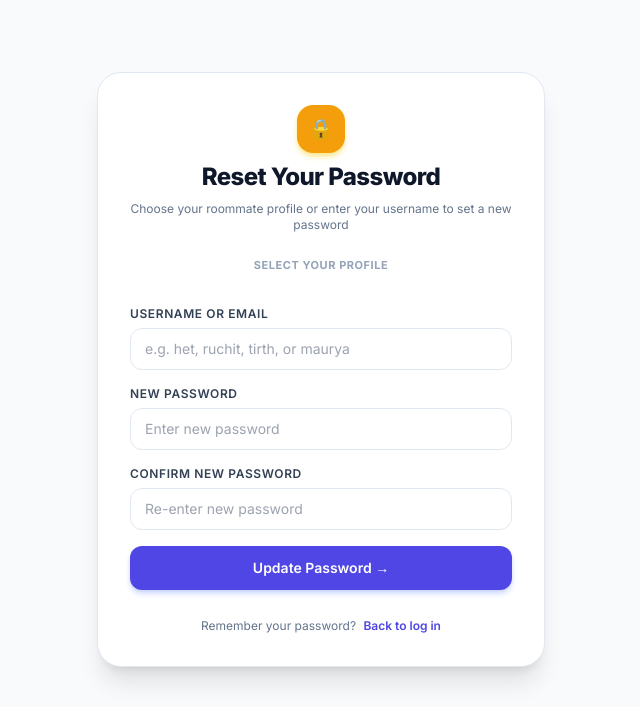
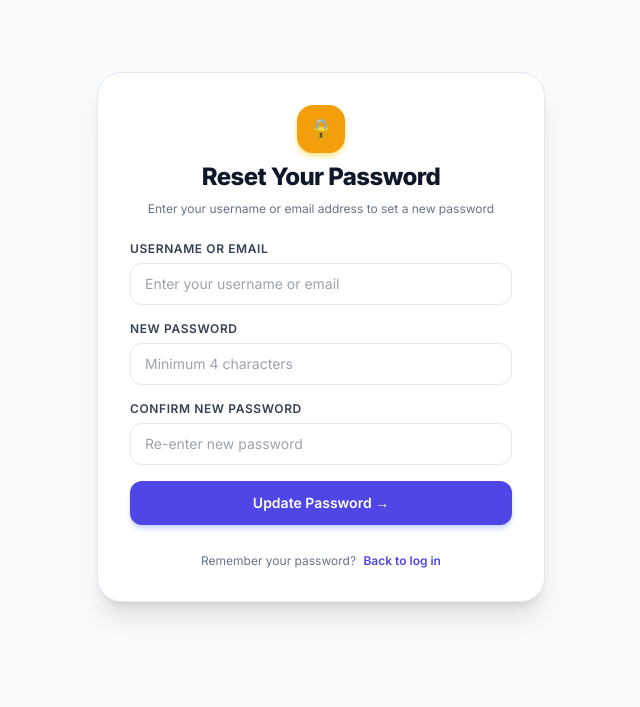
Before and after one commit to D-ENCODER/SplitFlow, a Django app: page /forgot-password/ in a window 1280 px wide. Shown: the part 65-772 px from the top of the page, without its empty margins (319-959 px from the left). After the commit the page ends 690 px from the top, so only its background shows below. Run offline with Django 5.2, Linux system fonts and the light colour scheme; data comes from the database, SQL or seed files in the repository; data that the repository does not hold is empty; some libraries are stand-ins or nearby versions.

Commit message:
Fix Roommate user_id IntegrityError on profile rename and make placeholders generic

```diff
--- a/rcsscrapper/utils.py
+++ b/rcsscrapper/utils.py
@@ -28,13 +28,20 @@ def ensure_roommates():
             admin_user.save()
 
     # Admin profile linked to admin user
-    admin_rm, _ = Roommate.objects.get_or_create(
-        name='Admin',
-        defaults={'email': 'admin@splitflow.local', 'is_me': False, 'is_active': False, 'user': admin_user}
-    )
-    if admin_rm.user != admin_user:
-        admin_rm.user = admin_user
-        admin_rm.save()
+    admin_rm = getattr(admin_user, 'roommate', None)
+    if not admin_rm:
+        admin_rm = Roommate.objects.filter(name='Admin', user__isnull=True).first()
+        if not admin_rm:
+            admin_rm = Roommate.objects.create(
+                name='Admin',
+                user=admin_user,
+                email=admin_user.email or 'admin@splitflow.local',
+                is_me=False,
+                is_active=False
+            )
+        else:
+            admin_rm.user = admin_user
+            admin_rm.save()
 
     # 2. Ensure primary household roommates exist
     profiles = [
@@ -53,13 +60,25 @@ def ensure_roommates():
                 password='admin'
             )
 
-        rm, _ = Roommate.objects.get_or_create(name=p['name'])
-        if rm.user != user or rm.is_me != p['is_me'] or not rm.email or not rm.is_active:
-            rm.user = user
-            rm.is_me = p['is_me']
-            rm.email = user.email
-            rm.is_active = True
-            rm.save()
+        # Look up by user's existing roommate link first (prevents duplicate key errors if renamed)
+        rm = getattr(user, 'roommate', None)
+        if not rm:
+            # Check if there is an unlinked roommate with this name
+            rm = Roommate.objects.filter(name=p['name'], user__isnull=True).first()
+            if not rm:
+                rm = Roommate.objects.create(
+                    name=p['name'],
+                    user=user,
+                    email=user.email,
+                    is_me=p['is_me'],
+                    is_active=True
+                )
+            else:
+                rm.user = user
+                rm.is_me = p['is_me']
+                rm.email = user.email
+                rm.is_active = True
+                rm.save()
 
 
 def parse_tax_from_soup(soup):
--- a/templates/splitter/forgot_password.html
+++ b/templates/splitter/forgot_password.html
@@ -7,7 +7,7 @@
         &#128274;
       </div>
       <h1 class="text-2xl font-extrabold tracking-tight text-slate-900 dark:text-white">Reset Your Password</h1>
-      <p class="text-xs text-slate-500 dark:text-slate-400">Choose your roommate profile or enter your username to set a new password</p>
+      <p class="text-xs text-slate-500 dark:text-slate-400">Enter your username or email address to set a new password</p>
     </div>
 
     {% if error_msg %}
@@ -16,38 +16,18 @@
       </div>
     {% endif %}
 
-    <!-- Quick select roommate profile -->
-    <div class="space-y-2">
-      <div class="text-[11px] font-bold uppercase tracking-wider text-slate-400 text-center">
-        Select Your Profile
-      </div>
-      <div class="grid grid-cols-2 gap-2">
-        {% for r in roommates %}
-        <button type="button" onclick="selectRoommate('{{ r.name|lower }}')"
-                class="flex items-center gap-2 p-2 rounded-xl border border-slate-200 dark:border-slate-700 bg-slate-50 dark:bg-slate-800/60 hover:bg-indigo-50 dark:hover:bg-indigo-950/40 transition cursor-pointer text-left">
-          <span class="w-6 h-6 rounded-lg bg-indigo-100 dark:bg-indigo-900 text-indigo-700 dark:text-indigo-300 font-bold text-xs flex items-center justify-center shrink-0">
-            {{ r.name|slice:":1" }}
-          </span>
-          <span class="text-xs font-semibold text-slate-800 dark:text-slate-200 truncate">
-            {{ r.name }}
-          </span>
-        </button>
-        {% endfor %}
-      </div>
-    </div>
-
     <form method="post" class="space-y-4">
       {% csrf_token %}
 
       <div>
         <label class="block text-xs font-semibold text-slate-700 dark:text-slate-300 uppercase tracking-wider mb-1.5">Username or Email</label>
-        <input id="reset_identifier" type="text" name="identifier" required placeholder="e.g. het, ruchit, tirth, or maurya"
+        <input id="reset_identifier" type="text" name="identifier" required placeholder="Enter your username or email"
                class="w-full px-3.5 py-2.5 rounded-xl border border-slate-200 dark:border-slate-700 bg-white dark:bg-slate-800 text-slate-900 dark:text-white text-sm focus:outline-none focus:ring-2 focus:ring-indigo-500">
       </div>
 
       <div>
         <label class="block text-xs font-semibold text-slate-700 dark:text-slate-300 uppercase tracking-wider mb-1.5">New Password</label>
-        <input type="password" name="new_password" required placeholder="Enter new password"
+        <input type="password" name="new_password" required placeholder="Minimum 4 characters"
                class="w-full px-3.5 py-2.5 rounded-xl border border-slate-200 dark:border-slate-700 bg-white dark:bg-slate-800 text-slate-900 dark:text-white text-sm focus:outline-none focus:ring-2 focus:ring-indigo-500">
       </div>
 
@@ -69,10 +49,4 @@
     </div>
   </div>
 </div>
-
-<script>
-  function selectRoommate(username) {
-    document.getElementById('reset_identifier').value = username;
-  }
-</script>
 {% endblock %}
--- a/templates/splitter/login.html
+++ b/templates/splitter/login.html
@@ -23,7 +23,7 @@
 
       <div>
         <label class="block text-xs font-semibold text-slate-700 dark:text-slate-300 uppercase tracking-wider mb-1.5">Username or Email</label>
-        <input type="text" name="username" required autofocus placeholder="het, ruchit, tirth, maurya, or admin"
+        <input type="text" name="username" required autofocus placeholder="Enter your username or email"
                class="w-full px-3.5 py-2.5 rounded-xl border border-slate-200 dark:border-slate-700 bg-white dark:bg-slate-800 text-slate-900 dark:text-white text-sm focus:outline-none focus:ring-2 focus:ring-indigo-500">
       </div>
 
@@ -44,8 +44,8 @@
 
     <!-- Info note -->
     <div class="p-3 rounded-2xl bg-slate-50 dark:bg-slate-800/60 border border-slate-200 dark:border-slate-700 text-[11px] text-slate-500 dark:text-slate-400 space-y-1">
-      <div class="font-bold text-slate-700 dark:text-slate-300">Roommate Accounts:</div>
-      <div>Het, Ruchit, Tirth, Maurya &bull; Default password: <code class="px-1 py-0.5 rounded bg-slate-200 dark:bg-slate-700 text-slate-800 dark:text-slate-200">admin</code></div>
+      <div class="font-bold text-slate-700 dark:text-slate-300">Default Access:</div>
+      <div>Standard roommate accounts default password: <code class="px-1 py-0.5 rounded bg-slate-200 dark:bg-slate-700 text-slate-800 dark:text-slate-200">admin</code></div>
       <div>Administrator: username <code class="px-1 py-0.5 rounded bg-slate-200 dark:bg-slate-700 text-slate-800 dark:text-slate-200">admin</code></div>
     </div>
 
--- a/templates/splitter/register.html
+++ b/templates/splitter/register.html
@@ -21,19 +21,19 @@
 
       <div>
         <label class="block text-xs font-semibold text-slate-700 dark:text-slate-300 uppercase tracking-wider mb-1.5">Full Name</label>
-        <input type="text" name="full_name" required placeholder="e.g. Het, Ruchit, Tirth, Maurya"
+        <input type="text" name="full_name" required placeholder="e.g. Alex Smith"
                class="w-full px-3.5 py-2.5 rounded-xl border border-slate-200 dark:border-slate-700 bg-white dark:bg-slate-800 text-slate-900 dark:text-white text-sm focus:outline-none focus:ring-2 focus:ring-indigo-500">
       </div>
 
       <div>
         <label class="block text-xs font-semibold text-slate-700 dark:text-slate-300 uppercase tracking-wider mb-1.5">Username</label>
-        <input type="text" name="username" required placeholder="e.g. het, ruchit, tirth"
+        <input type="text" name="username" required placeholder="e.g. alex"
                class="w-full px-3.5 py-2.5 rounded-xl border border-slate-200 dark:border-slate-700 bg-white dark:bg-slate-800 text-slate-900 dark:text-white text-sm focus:outline-none focus:ring-2 focus:ring-indigo-500">
       </div>
 
       <div>
         <label class="block text-xs font-semibold text-slate-700 dark:text-slate-300 uppercase tracking-wider mb-1.5">Email Address</label>
-        <input type="email" name="email" placeholder="name@splitflow.local"
+        <input type="email" name="email" placeholder="e.g. alex@example.com"
                class="w-full px-3.5 py-2.5 rounded-xl border border-slate-200 dark:border-slate-700 bg-white dark:bg-slate-800 text-slate-900 dark:text-white text-sm focus:outline-none focus:ring-2 focus:ring-indigo-500">
       </div>
 
```
